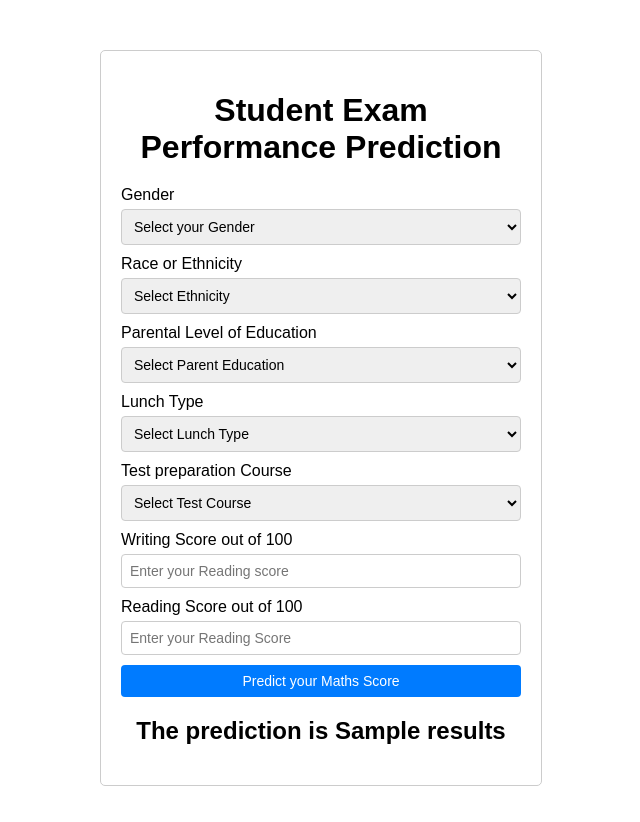
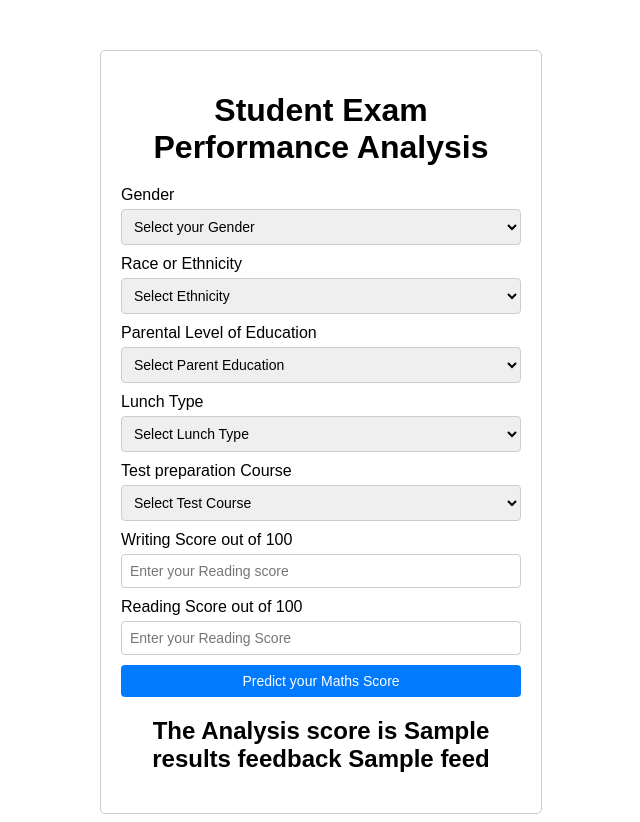
Before and after one commit to Asrar-Ahammad/Student-Performance-Prediction, a Flask app: template templates/home.html in a window 1280 px wide. Shown: the whole page, without its empty margins (319-959 px from the left). Before the commit the page ends 786 px from the top, so only its background shows below. Run offline with Flask 3, Linux system fonts and the light colour scheme; the template is opened without the code that fills it: most values are stand-ins (such as "Sample title", 1, 10 or a date in 2020).

Commit message:
File name change

```diff
--- a/templates/home.html
+++ b/templates/home.html
@@ -67,7 +67,7 @@
 
         <form action="{{ url_for('predict_datapoint')}}" method="post">
             <h1>
-                <legend>Student Exam Performance Prediction</legend>
+                <legend>Student Exam Performance Analysis</legend>
             </h1>
             <div class="mb-3">
                 <label class="form-label">Gender</label>
@@ -163,7 +163,7 @@
             </div>
         </form>
         <h2>
-            The prediction is {{results}}
+            The Analysis score is {{results}} feedback {{feed}}
         </h2>
     </div>
 </body>
```
Also changed, not shown: app.py (renamed from index.py).
